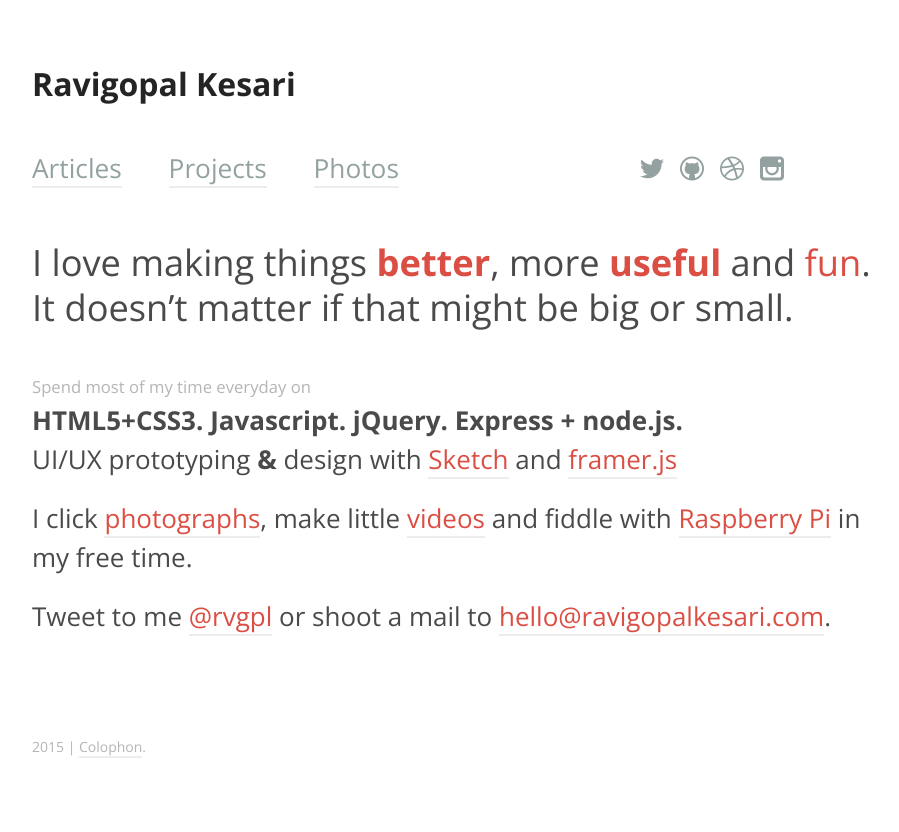
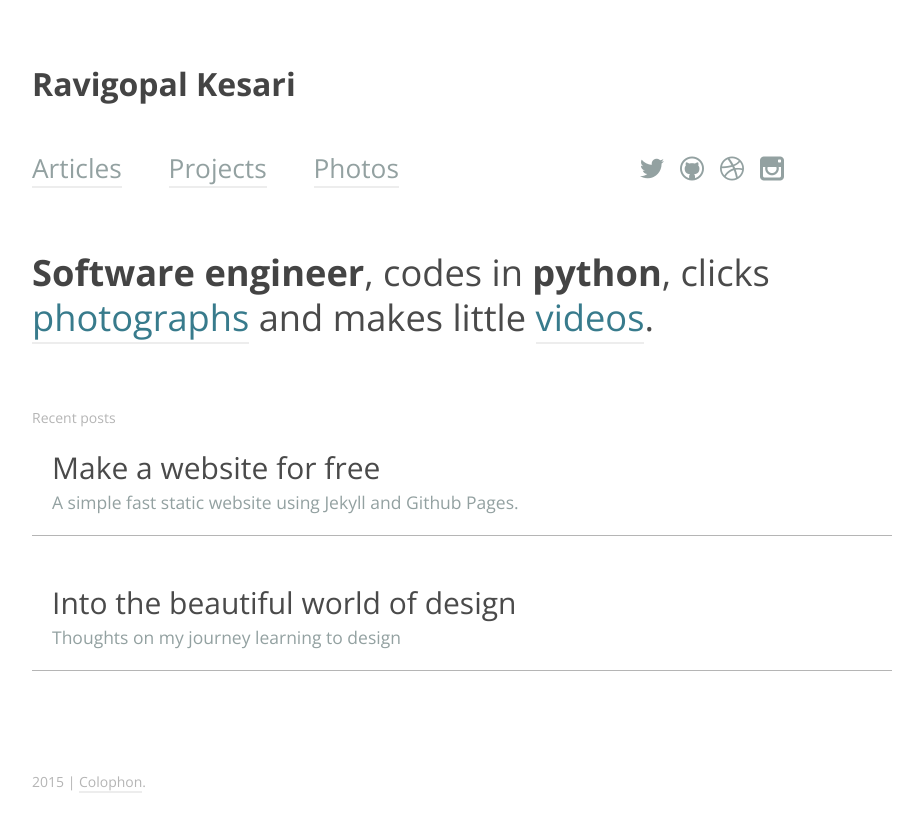
Before and after one commit to rvgpl/rvgpl.github.io, a Jekyll site: the page built from index.html, in a window 1280 px wide. Shown: the top 832 px of the page, without its empty margins (228-1127 px from the left). Built offline with Jekyll 4.4.1, drawn with Linux system fonts in a browser that asks for light colours; Markdown is read by kramdown in place of the engine named in the settings.

Commit message:
Cleaning up

```diff
--- a/colophon.html
+++ b/colophon.html
@@ -15,6 +15,6 @@
 <p><strong>Design</strong></p>
 <ul>
 <li>Typeface is Open Sans.</li>
-<li>Colors used are : Red - #DB4E44, Black - #4A4A4A, White - #FAFAFA.</li>
+<li>Colors used are : Blue - #387B8C, Black - #4A4A4A, White - #FAFAFA.</li>
 
 </div>
--- a/index.html
+++ b/index.html
@@ -5,17 +5,26 @@
 ---
 
 
-<div class="hey">
-  <h1>I love making things <strong><span>better</span></strong>, more <strong><span>useful</span></strong> and <span>fun</span>. It doesn’t matter if that might be big or small.</h1>
+<div class="hey" style="padding-top:10px;">
+  <h1><strong>Software engineer</strong>,
+    codes in <strong>python</strong>,
+    clicks <a href="http://photos.ravigopalkesari.com/">photographs</a>
+    and makes little <a href="http://youtube.com/rvgpl/">videos</a>.
+    </h1>
 </div>
 
-
-<div class="skills">
-<small style="color:#b5b5b5;">Spend most of my time everyday on</small>
-  <p><strong>HTML5+CSS3. Javascript. jQuery. Express + node.js. </strong><br>
-  UI/UX prototyping <strong>&</strong> design with <a href="http://bohemiancoding.com/sketch">Sketch</a> and <a href="http://framerjs.com/">framer.js</a></p>
-  <p>I click <a href="http://photos.ravigopalkesari.com/">photographs</a>, make little <a href="http://youtube.com/rvgpl/">videos</a> and fiddle with <a href="https://www.raspberrypi.org/">Raspberry Pi</a> in my free time.</p>
-  <p>Tweet to me <a href="http://twitter.com/rvgpl/"> @rvgpl</a> or shoot a mail to <a href="mailto:hello@ravigopalkesari.com">hello@ravigopalkesari.com</a>.
+<div class="list">
+  <small>Recent posts</small>
+    {% for post in site.posts limit:2 %}
+    <article class="post {{ post.category | downcase }}">
+      <h2 class="post-title">
+        <a href="{{ post.url }}">{{ post.title }}</a>
+      </h2>
+      {% if post.introduction %}
+        <p class="post-introduction">{{ post.introduction }}</p>
+      {% endif %}
+    </article>
+  {% endfor %}
 </div>
 
 <footer class="footer">
--- a/photos.html
+++ b/photos.html
@@ -30,8 +30,9 @@
 <a href="/images/photos/housefly-macro.jpg"><img src="/images/photos/housefly-macro.jpg"></a>
 </figure>
 
-<p>To see more of my photography, head over to my <a href="http://photos.ravigopalkesari.com">photo blog</a> or <a href="http://flickr.com/photos/rvgpl">flickr</a>. Do check out my <a href="http://instagram.com/_rvgpl_">instagram</a> feed for mobile photography.</p>
+<p>To see more of my photography, head over to my <a href="http://photos.ravigopalkesari.com">photo blog</a>.</p>
 <br>
+<!--
 <p><strong>Camera Gear</strong></p>
 <p>I use a <strong><a href="http://www.nikon.co.in/en_IN/product/digital-slr-cameras/d5200">Nikon D5200</a></strong> with Tamron <a href="http://www.tamron.in/lens.php?id=A16">17-50mm f/2.8</a>, Tamrom <a href="http://www.tamron.in/lens.php?id=A17">70-300mm f/4-5.6</a> and Nikon <a href="http://www.nikon.co.in/en_IN/product/nikkor-lenses/fx-format/single-focal-length/normal/af-nikkor-50mm-f-1-8d">50mm f/1.8</a> lenses. The D5200 boasts 24 megapixels which is very large and it is more sensitive to light with decent low-light performace. I practice photography using old films cameras, currently using <strong>Pentax K1000</strong> with 50mm f/2.0 lens.</p>
 <br>
@@ -40,6 +41,6 @@
 <br>
 <p>I use <a href="http://www.sandisk.in/products/memory-cards/microsd/extremepro-uhs-i/">Sandisk Extreme Pro</a> 16gb cards for storage and backup raw photos to a 1TB <a href="http://www.wdc.com/en/products/products.aspx?id=1000">Western Digital</a> external hard drive. For shhoting landscapes or for video recording, I carry a <a href="http://www.amazon.in/Dolica-AX620B100-62-Inch-Proline-Tripod/dp/B001D60LG8">Dolica AX620B100</a> with a ball head or fluid head depending on my needs. I have a <a href="http://www.nissindigital.com/di866mkii.html">Nissin Di866</a> external flash which I use rarely as it adds weight to the camera and carrying it around adds pain to my wrists.</p>
 <br>
-<p>I carry all this in a <a href="http://store.lowepro.com/flipside-400-aw">Lowepro Flipside</a> 400 AW camera backpack, it is quiet spacious and allows me to carry all my gear properly with nice padding and protection.</p>
+<p>I carry all this in a <a href="http://store.lowepro.com/flipside-400-aw">Lowepro Flipside</a> 400 AW camera backpack, it is quiet spacious and allows me to carry all my gear properly with nice padding and protection.</p>-->
 
 </div>
--- a/projects.html
+++ b/projects.html
@@ -4,7 +4,7 @@
 nav: projects
 ---
 
-<div class="projects">
+<div class="projects" style="padding-top:5px;">
   <h1 class="title">
     A collection of my <strong><span>projects</span></strong> and <span>experiments</span>.
   </h1>
--- a/style.css
+++ b/style.css
@@ -22,9 +22,9 @@
 
 html{ font-size: 20px; height: 100%; overflow-y: scroll;}
 body{ background: white; font: 1em/1.5  'Open Sans', sans-serif; color: #4a4a4a; margin: 0 auto; padding: 3em 5em 5em 10em; position: relative; width: 43em;}
-a{ border-bottom: 2px solid #ededed; color: #db4e44; cursor: pointer; text-decoration: none;}
+a{ border-bottom: 2px solid #ededed; color: #387B8C; cursor: pointer; text-decoration: none;}
 a:visited{ color: #93a1a1;}
-a:hover{ border-bottom-color: #db4e44;}
+a:hover{ border-bottom-color: #387B8C;}
 img{ max-width: 100%;}
 
 .post-introduction,
@@ -38,7 +38,7 @@
 
 .header{ height: 6rem; position: relative;}
 .header h1{ font-size:32px;font-weight:bold;}
-.header h1 a{border-bottom:none;color:#242424;}
+.header h1 a{border-bottom:none;color:#444444;}
 .logo{ border-bottom: none;  height: 6rem; left: -8rem; position: absolute; top: 0;}
 .home { font-size:1.5rem; line-height:2rem; font-weight:bold; border-bottom:none;}
 .nav{ font-size: 1.3125rem; line-height: 2rem; padding: 2rem 0;}
@@ -60,9 +60,9 @@
 .hey,
 .title{ font-size: 1.8125rem; line-height: 1.25; margin-top: 3rem;}
 .hey strong,
-.title strong{ color: #242424;}
+.title strong{ color: #444;}
 .hey span,.title span,.skills span,
-.hey a{ color: #db4e44;}
+.hey a{ /*color: #db4e44;*/color:#387B8C}
 .skills{ margin-top:2rem;}
 .skills p{ font-size:1.3rem; margin-bottom:1rem;}
 .gallery,.footer{ color: #b5b5b5; margin-top: 5rem;}
@@ -76,7 +76,7 @@
 
 
 .list{ position: relative;margin-top:3rem;}
-
+.list small{font-size:0.7rem;color:#b5b5b5;}
 .articles{ margin-top:3rem;}
 .articles hr{ border: none; height: 2rem;}
 
@@ -87,15 +87,15 @@
 .post-title{ font-size: 1.5rem; line-height: 1.125;}
 .post-title a{ border-bottom: none; color: #4a4a4a;}
 .post-title a:visited{ color: #93a1a1;}
-.post-title a:hover{ color: #db4e44;}
+.post-title a:hover{ color: #387B8C;}
 .post-introduction{ color: #93a1a1; font-size: 0.875rem; margin-top: 0.25em;}
 
 .colophon p{margin-top:2rem;}
 .articles .post:hover .post-info,
-.single .post-info:hover{ color: #242424;}
+.single .post-info:hover{ color: #444444;}
 
 .single{ margin-top: 3rem; position: relative;}
-.single .post-title{ color: #242424; font-size: 2rem; font-weight: bold; line-height: 1.125;}
+.single .post-title{ color: #444444; font-size: 2rem; font-weight: bold; line-height: 1.125;}
 .single .post-introduction{ font-size: 1.125rem; margin: 1rem 0 3rem;}
 .single .post-info,
 .post-back{ font-size: 0.875rem; line-height: 1.5rem; position: absolute; right: 45rem; text-align: right; width: 8rem;}
@@ -104,7 +104,7 @@
 .post-back a:hover{ color: #4a4a4a;}
 .post-back span{ font-size: 11px; margin-right: 2px;}
 
-.post-content{ color: #242424;}
+.post-content{ color: #444444;}
 .post-content h2{ font-size: 1.8125rem; font-weight: bold; line-height: 1.125; margin-top: 2em;}
 .post-content h3,
 .subtitle{ color: #839496; font-size: 1.5rem; font-weight: bold; line-height: 1.125; margin-top: 2em;}
@@ -116,7 +116,7 @@
 .post-content figure img{max-width:80%;}*
 .post-content ul li{ position:relative;}
 /*.post-content ul li:before{ color: #93a1a1; content: '-'; left: -1.25rem; position: absolute; top: 4px;}*/
-.post-content blockquote{ border-left: 4px solid #db4e44; color: #7a7a7a; font-style: italic; margin: 2rem 0; padding: 0 2rem;}
+.post-content blockquote{ border-left: 4px solid #387B8C; color: #7a7a7a; font-style: italic; margin: 2rem 0; padding: 0 2rem;}
 .post-content blockquote p{ margin: 0;}
 .post-content table{ font-size: 0.875rem; width: 100%;}
 .post-content th,
@@ -143,7 +143,7 @@
 .item span{ color: #93a1a1; font-size: 1.5rem; font-weight: bold; line-height: 1.125; margin-right: 2rem; position: absolute; right: 100%; text-align: right; top: 2rem;}
 /*.item img{ float: left; left: 0; max-width: 220px; position: absolute; top: 2rem;}*/
 .item img{max-width:80%; padding-top:1rem; padding-bottom:1rem;}
-.item h2{ color: #242424; font-size: 1.5rem; font-weight: bold; line-height: 1.125;}
+.item h2{ color: #444444; font-size: 1.5rem; font-weight: bold; line-height: 1.125;}
 .item h3{ color: #93a1a1; font-size: 0.875rem; margin-top: 0.25em;}
 .item p{ font-size: 0.875rem; margin-top: 1em;}
 .item ul{ font-size: 0.875rem; list-style: outside disc; margin: 1em 2em;}
```
Also changed, not shown: 1 other file.
